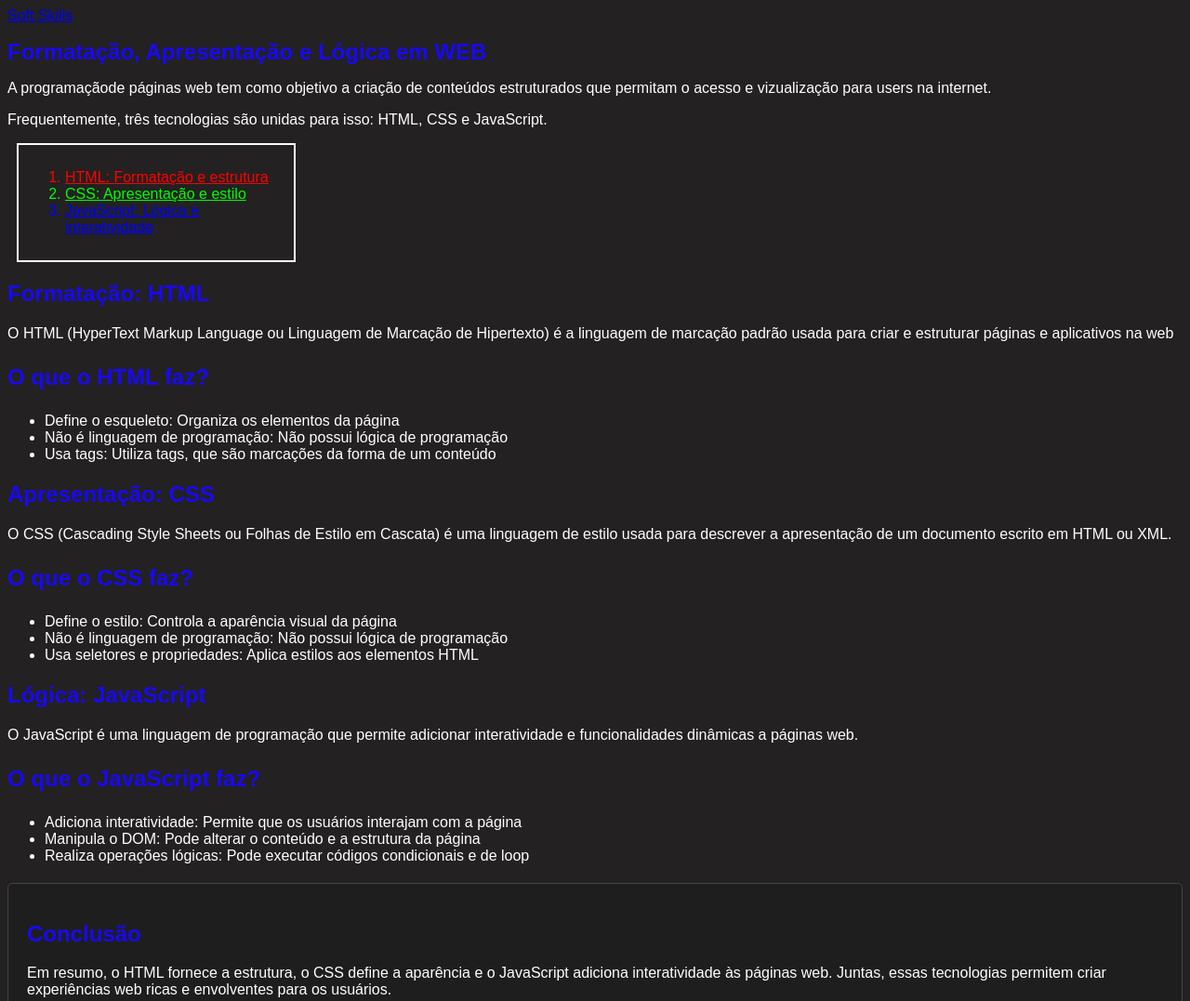
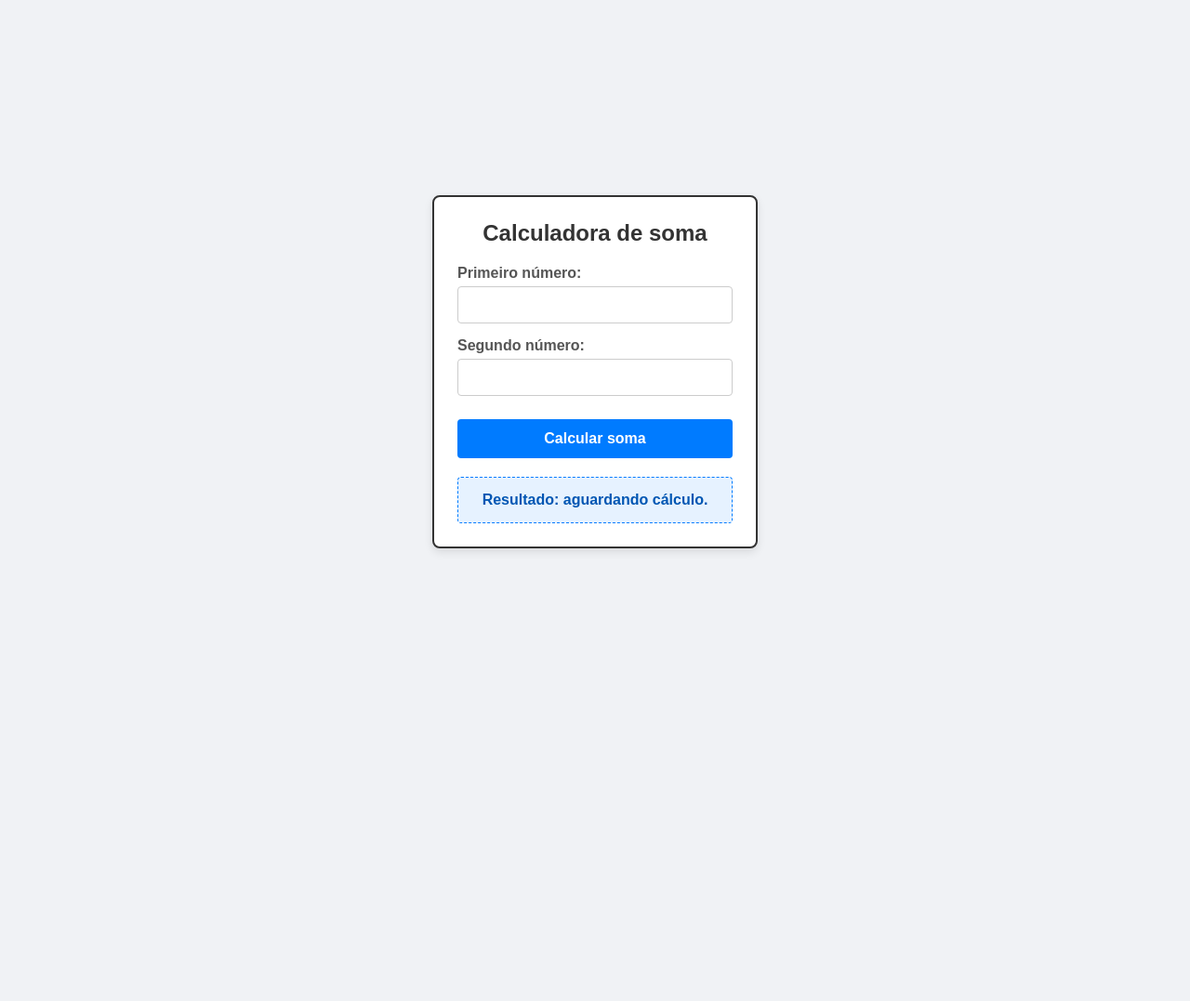
Before and after one commit to maximilium17631071/mainlanguage, a plain HTML site: page index.html in a window 1280 px wide. Shown: the top 1077 px of the page at 93% size. After the commit the page ends 800 px from the top, so only its background shows below. Drawn offline with Linux system fonts and the light colour scheme.

Commit message:
Add files via upload

```diff
--- a/index.html
+++ b/index.html
@@ -1,63 +1,34 @@
+
 <!DOCTYPE html>
-<html lang="en">
+<html lang="pt-BR">
 <head>
-    <a href="https://www.softskills.com.br">Soft Skills</a>
     <meta charset="UTF-8">
     <meta name="viewport" content="width=device-width, initial-scale=1.0">
-    <title>programação web</title>
+    <title>Calculadora</title>
     <link rel="stylesheet" href="style.css">
 </head>
 <body>
-    <div>
-        <h1 class="title">Formatação, Apresentação e Lógica em WEB</h1>
-        <p>A programaçãode páginas web tem como objetivo a criação de conteúdos estruturados que permitam o acesso e vizualização para users na internet.</p>
-        <p>Frequentemente, três tecnologias são unidas para isso: HTML, CSS e JavaScript.</p>
-        <div class="list-container">
-            <ol class="list">
-                <li class="html"><a class="html" href="https://pt.wikipedia.org/wiki/HTML">HTML: Formatação e estrutura</a></li>
-                <li class="css"><a class="css" href="https://pt.wikipedia.org/wiki/CSS">CSS: Apresentação e estilo</a></li>
-                <li class="javascript"><a class="javascript" href="https://pt.wikipedia.org/wiki/JavaScript">JavaScript: Lógica e interatividade</a></li>
-            </ol>
+
+    <!-- Adicionada a classe calculadora-box para controlar o Box Model geral -->
+    <div class="calculadora-box">
+        <h1>Calculadora de soma</h1>
+
+        <div class="campo-grupo">
+            <label for="numero1">Primeiro número:</label>
+            <input type="number" id="numero1">
         </div>
+
+        <div class="campo-grupo">
+            <label for="numero2">Segundo número:</label>
+            <input type="number" id="numero2">
+        </div>
+
+        <button id="calcular">Calcular soma</button>
+
+        <p id="resultado">Resultado: aguardando cálculo.</p>
+
+        <script src="script.js"></script>
     </div>
-    <div>
-        <h2 class="title">Formatação: HTML</h2>
-        <p>O HTML (HyperText Markup Language ou Linguagem de Marcação de Hipertexto) é a linguagem de marcação padrão usada para criar e estruturar páginas e aplicativos na web</p>
-        <h3 class="title">O que o HTML faz?</h3>
-        <ul class="list">
-            <li>Define o esqueleto: Organiza os elementos da página</li>
-            <li>Não é linguagem de programação: Não possui lógica de programação</li>
-            <li>Usa tags: Utiliza tags, que são marcações da forma de um conteúdo</li>
-        </ul>
-    </div>
-    <div>
-        <h2 class="title">Apresentação: CSS</h2>
-        <p>O CSS (Cascading Style Sheets ou Folhas de Estilo em Cascata) é uma linguagem de estilo usada para descrever a apresentação de um documento escrito em HTML ou XML.</p>
-        <h3 class="title">O que o CSS faz?</h3>
-        <ul class="list">
-            <li>Define o estilo: Controla a aparência visual da página</li>
-            <li>Não é linguagem de programação: Não possui lógica de programação</li>
-            <li>Usa seletores e propriedades: Aplica estilos aos elementos HTML</li>
-        </ul>
-    </div>
-    <div>
-        <h2 class="title">Lógica: JavaScript</h2>
-        <p>O JavaScript é uma linguagem de programação que permite adicionar interatividade e funcionalidades dinâmicas a páginas web.</p>
-        <h3 class="title">O que o JavaScript faz?</h3>
-        <ul class="list">
-            <li>Adiciona interatividade: Permite que os usuários interajam com a página</li>
-            <li>Manipula o DOM: Pode alterar o conteúdo e a estrutura da página</li>
-            <li>Realiza operações lógicas: Pode executar códigos condicionais e de loop</li>
-        </ul>
-    </div>
-    <div class="card">
-        <h2 class="title">Conclusão</h2>
-        <p>Em resumo, o HTML fornece a estrutura, o CSS define a aparência e o JavaScript adiciona interatividade às páginas web. Juntas, essas tecnologias permitem criar experiências web ricas e envolventes para os usuários.</p>
-        <h2 class="title">Agora acesse uma aplicação web</h2>
-        <ul class="list">
-            <li>você pode clicar f12 para abrir as ferramentas de desenvolvimento </li>
-            <li>também pode inspecionar elementos do site: <a class="html" href="calculadora/">Calculadora</a></li>
-        </ul>
-    </div>
+
 </body>
 </html>
--- /dev/null
+++ b/script.js
@@ -0,0 +1,13 @@
+const campo1 = document.getElementById("numero1");
+const campo2 = document.getElementById("numero2");
+const botao = document.getElementById("calcular");
+const resultado = document.getElementById("resultado");
+
+botao.addEventListener("click", function () {
+    const a = Number(campo1.value);
+    const b = Number(campo2.value);
+
+    const soma = a + b;
+
+    resultado.textContent = "Resultado: " + soma;
+});
--- a/style.css
+++ b/style.css
@@ -1,43 +1,85 @@
 
-body{
-    font-family: arial, sans-serif;
-    background-color: #232121;
+/* Reset básico para aplicar o box-sizing correto em tudo */
+        * {
+            box-sizing: border-box;
+            margin: 0;
+            padding: 0;
+            font-family: Arial, sans-serif;
         }
-.html{
-    color: #ff0000;
+
+        body {
+            display: flex;
+            justify-content: center;
+            align-items: center;
+            min-height: 100vh;
+            background-color: #f0f2f5;
         }
-.css{
-    color: #00ff00;
+
+        /* 1. A CAIXA PRINCIPAL DA CALCULADORA */
+        .calculadora-box {
+            width: 350px;                 /* Conteúdo: largura fixa da caixa */
+            padding: 25px;                /* Padding: espaço interno para respirar */
+            border: 2px solid #333333;    /* Border: linha que contorna a caixa */
+            margin: 20px;                 /* Margin: evita colar nas bordas da tela */
+            background-color: #ffffff;
+            border-radius: 8px;
+            box-shadow: 0 4px 10px rgba(0, 0, 0, 0.1);
         }
-.javascript{
-    color: #0000ff;
+
+        h1 {
+            font-size: 1.5rem;
+            margin-bottom: 20px;          /* Margin: afasta o título do input abaixo */
+            text-align: center;
+            color: #333;
         }
-p{
-    color: #ffffff;
-    font-size: 16px;
+
+        /* Estrutura para os campos de entrada ficarem organizados */
+        .campo-grupo {
+            margin-bottom: 15px;          /* Margin: afasta um bloco do outro */
         }
-.title{
-    color: #1909f4;
-    font-size: 24px;
+
+        label {
+            display: block;
+            margin-bottom: 5px;           /* Margin: afasta o texto do input */
+            font-weight: bold;
+            color: #555;
         }
-.list{
-    color: #ffffff;
-    font-size: 16px;
+
+        /* 2. OS INPUTS (CAMPOS DE TEXTO) */
+        input[type="number"] {
+            width: 100%;                  /* Conteúdo: ocupa toda a largura disponível */
+            padding: 10px;                /* Padding: deixa o campo mais alto e fácil de digitar */
+            border: 1px solid #ccc;       /* Border: linha fina cinza */
+            border-radius: 4px;
+            font-size: 1rem;
         }
-.list-container{
-    width: 300px;
-    height: 100%;
-    padding: 10px;
-    border: 2px solid #ffffff;
-    margin: 10px;
+
+        /* 3. O BOTÃO */
+        button {
+            width: 100%;                  /* Conteúdo: botão largo */
+            padding: 12px;                /* Padding: botão mais robusto para clique */
+            border: none;                 /* Sem borda nativa */
+            margin-top: 10px;             /* Margin: empurra o botão para baixo dos inputs */
+            background-color: #007bff;
+            color: white;
+            font-size: 1rem;
+            font-weight: bold;
+            border-radius: 4px;
+            cursor: pointer;
         }
-.card{
-    background-color: #1e1e1e;
-    border: 1px solid #444;
-    border-radius: 5px;
-    padding: 20px;
-    margin: 20px 0;
+
+        button:hover {
+            background-color: #0056b3;
         }
-*{
-    box-sizing: border-box; /* Adiciona o box-sizing para todos os elementos */
+
+        /* 4. O PARÁGRAFO DE RESULTADO */
+        #resultado {
+            margin-top: 20px;             /* Margin: separa o resultado do botão */
+            padding: 15px;                /* Padding: cria uma área de destaque para o texto */
+            border: 1px dashed #007bff;   /* Border: borda tracejada azul */
+            background-color: #e6f2ff;
+            text-align: center;
+            font-weight: bold;
+            color: #0056b3;
+            border-radius: 4px;
         }
```
Lines whose indentation alone changed are shown as unchanged.
